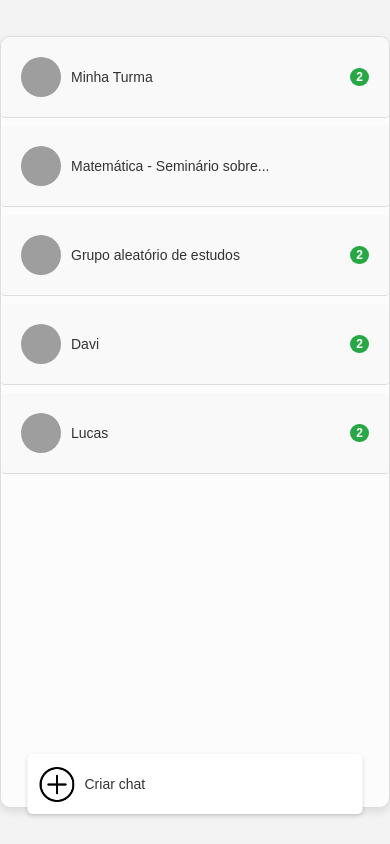
After one commit to Davidzinn04/teste, a Flask app: page /chats in a window 390 px wide. The commit adds this page. Run offline with Flask 3, Linux system fonts and the light colour scheme; grey boxes are pictures that could not be loaded.

Commit message:
enviando atualização

```diff
--- a/app.py
+++ b/app.py
@@ -7,7 +7,7 @@ def index():
     # Dados simulados para o conteúdo da página
     aviso = {
         "autor": "David André Souza de lima",
-        "data": "15/09/2022",
+        "data": "06/11/2024",
         "titulo": "RESULTADO FINAL DOS AUXÍLIOS",
         "conteudo": "A COAES divulgou o resultado dos auxílios estudantes. Segue anexos.",
         "anexos": 2,
@@ -15,5 +15,28 @@ def index():
     }
     return render_template('index.html', aviso=aviso)
 
+@app.route('/chats')
+def chats():
+    itens = [
+        {'titulo': 'Minha Turma', 'notificacoes': 2},
+        {'titulo': 'Matemática - Seminário sobre...', 'notificacoes': 2},
+        {'titulo': 'Grupo aleatório de estudos', 'notificacoes': 2},
+        {'titulo': 'Davi', 'notificacoes': 2},
+        {'titulo': 'Lucas', 'notificacoes': 2},
+    ]
+    return render_template('chats.html', itens=itens)
+
+
+
+@app.route('/grupos')
+def grupos():
+    # Dados fictícios para os itens na lista
+    items = [
+        {'title': 'Seminário sobre Apostas', 'subject': '2024 - Matemática', 'due': 'Amanhã', 'group': 'Abrir chat'},
+        {'title': 'Seminário sobre Socialismo', 'subject': '2024 - Filosofia Política', 'due': 'Amanhã', 'group': 'Entrar em grupo'},
+        {'title': 'Trabalho de Física', 'subject': '2024 - Física', 'due': '20/11', 'group': 'Entrar em grupo'}
+    ]
+    return render_template('grupos.html', items=items)
+
 if __name__ == '__main__':
     app.run(debug=True)
--- /dev/null
+++ b/static/chats.css
@@ -0,0 +1,155 @@
+@media (max-width: 480px) {
+* {
+    margin: 0;
+    padding: 0;
+    box-sizing: border-box;
+}
+
+body {
+    font-family: Arial, sans-serif;
+    background-color: #f3f3f3;
+    display: flex;
+    justify-content: center;
+    align-items: center;
+    height: 100vh;
+}
+
+.container {
+    width: 100%;
+    height: 772px;
+    background-color: #FCFCFC;
+    border: 1px solid #ddd;
+    border-radius: 10px;
+    overflow: hidden;
+    box-shadow: 0 4px 8px rgba(0, 0, 0, 0.1);
+}
+
+.header {
+    display: flex;
+    justify-content: space-between;
+    align-items: center;
+    padding: 16px;
+    background-color: #f5f5f5;
+    border-bottom: 1px solid #e0e0e0;
+}
+
+.header h2 {
+    font-size: 18px;
+}
+
+.notifications {
+    font-size: 18px;
+}
+
+.tabs {
+    display: flex;
+    justify-content: space-around;
+    padding: 8px;
+    background-color: #fafafa;
+    border-bottom: 1px solid #e0e0e0;
+}
+
+.tabs span {
+    font-size: 12px;
+    color: #777;
+}
+
+.chat-list {
+    padding: 16px;
+}
+
+.chat-list {
+    list-style-type: none;
+    padding: 0;
+    margin: 0;
+}
+
+.chat-item {
+    display: flex;
+    align-items: center;
+    justify-content: space-between;
+    padding: 8px 0;
+    border-bottom: 1px solid #ddd;
+}
+
+.chat-item img.author-img {
+    width: 40px; /* Ajuste o tamanho conforme necessário */
+    height: 40px;
+    border-radius: 50%;
+    margin-right: 10px;
+}
+
+.chat-name {
+    flex: 1;
+}
+
+.message-count {
+    margin-left: 10px;
+    font-weight: bold;
+    color: #333;
+}
+.chat-item {
+    display: flex;
+    justify-content: space-between;
+    align-items: center;
+    padding: 20px;
+    background-color: #f9f9f9;
+    margin-bottom: 8px;
+    border-radius: 4px;
+    cursor: pointer;
+    transition: background-color 0.3s;
+}
+
+.chat-item:hover {
+    background-color: #f0f0f0;
+}
+
+.chat-name {
+    font-size: 14px;
+    color: #333;
+}
+
+.message-count {
+    font-size: 12px;
+    color: #fff;
+    background-color: #28a745;
+    padding: 2px 6px;
+    border-radius: 12px;
+}
+
+.author-img {
+    width: 40px;
+    height: 40px;
+    border-radius: 50%;
+    margin-right: 10px;
+}
+footer {
+    position: fixed;
+    bottom: 30px;
+    left: 50%;
+    transform: translateX(-50%);
+    width: calc(100% - 40px);
+    max-width: 335px;
+    background-color: #ffff;
+    text-align: center;
+    box-shadow: 0px 2px 4px rgba(0, 0, 0, 0.16);
+    border-radius: 5px;
+    padding: 12px;
+    display: flex;
+    align-items: center
+}
+
+.mais{
+    width: 35px;
+    height: 35px;
+}
+.request-btn {
+    font-size: 14px;
+    padding: 10px;
+    color: #333;
+    background-color: #ffff;
+    border: none;
+    border-radius: 5px;
+    cursor: pointer;
+}
+}
--- /dev/null
+++ b/templates/chats.html
@@ -0,0 +1,46 @@
+<!DOCTYPE html>
+<html lang="pt-BR">
+<head>
+    <meta charset="UTF-8">
+    <meta name="viewport" content="width=device-width, initial-scale=1.0">
+    <title>Minha Sala de Aula</title>
+    <link rel="stylesheet" href="{{ url_for('static', filename='chats.css') }}">
+</head>
+<body>
+    <div class="container">
+        <div class="chat-list">
+            <div class="chat-item">
+                <img src="{{ url_for('static', filename='img/') }}" alt="Foto do autor" class="author-img">
+                <span class="chat-name">Minha Turma</span>
+                <span class="message-count">2</span>
+            </div>
+            <div class="chat-item">
+                <img src="{{ url_for('static', filename='img/') }}" alt="Foto do autor" class="author-img">
+                <span class="chat-name">Matemática - Seminário sobre...</span>
+            </div>
+            <div class="chat-item">
+                <img src="{{ url_for('static', filename='img/') }}" alt="Foto do autor" class="author-img">
+                <span class="chat-name">Grupo aleatório de estudos</span>
+                <span class="message-count">2</span>
+            </div>
+            <div class="chat-item">
+                <img src="{{ url_for('static', filename='img/') }}" alt="Foto do autor" class="author-img">
+                <span class="chat-name">Davi</span>
+                <span class="message-count">2</span>
+            </div>
+            <div class="chat-item">
+                <img src="{{ url_for('static', filename='img/') }}" alt="Foto do autor" class="author-img">
+                <span class="chat-name">Lucas</span>
+                <span class="message-count">2</span>
+
+            </div>
+        </div>
+    </div>
+        </div>
+        <footer>
+            <img src="{{ url_for('static', filename='img/mais.png') }}" alt="botao mais" class="mais">
+            <button class="request-btn">Criar chat</button>
+        </footer>
+    </div>
+</body>
+</html>
```
Also changed, not shown: static/grupos.css (added, +68 -0 lines), static/styles.css (+84 -46 lines), templates/grupos.html (added, +28 -0 lines), templates/index.html (+16 -3 lines), static/img/balao-de-fala.png (added), static/img/david.jpeg (added), static/img/mais.png (added), static/img/notificacao.png (added), static/img/opcoes.png (added), static/img/seta-esquerda.png (added).
